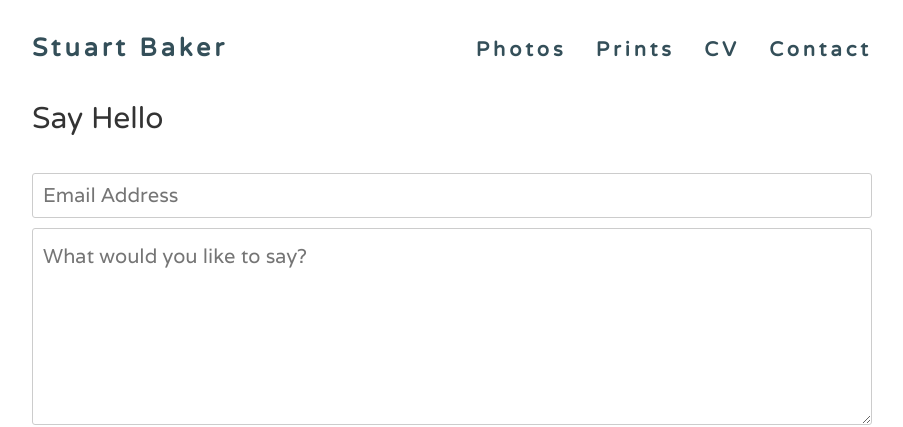
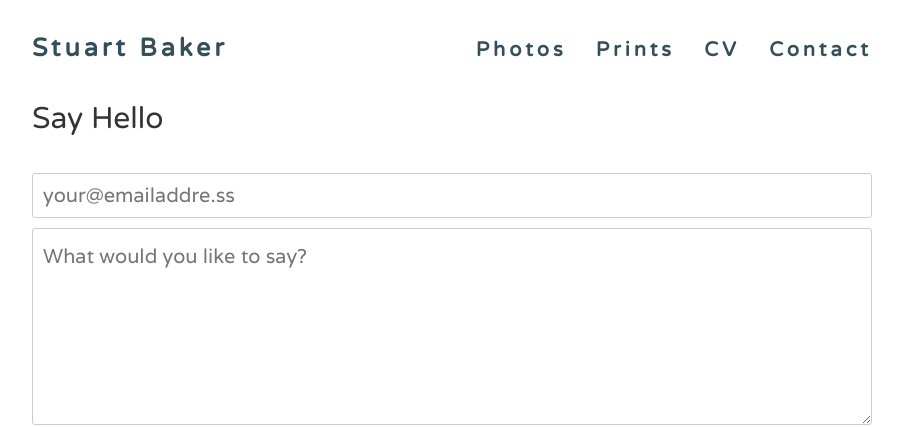
Before and after one commit to smbkr/smbkr.github.io, a Jekyll site: the page built from contact.html, in a window 1280 px wide. Shown: the top 427 px of the page, without its empty margins (188-1091 px from the left). Built offline with Jekyll 4.4.1, drawn with Linux system fonts in a browser that asks for light colours.

Commit message:
removed some redundancy in the contact form and made some customisations

```diff
--- a/contact.html
+++ b/contact.html
@@ -5,26 +5,42 @@ permalink: /contact/
 ---
 
 <div class="py2">
-  {% if site.ajaxify_contact_form %}
     <form class="form-stacked">
-      <input type="text" name="email" class="field-light" placeholder="Email Address">
+      <input type="text" name="_replyto" class="field-light" placeholder="your@emailaddre.ss">
       <textarea type="text" name="content" class="field-light" rows="5" placeholder="What would you like to say?"></textarea>
-      <input type="hidden" name="_subject" value="New submission!" />
+      <input type="hidden" name="_subject" value="New email from {{ site.url }}" />
       <input type="text" name="_gotcha" style="display:none" />
       <button type='submit' class="button button-blue button-big mobile-block">Say Hello</button>
     </form>
-  {% else %}
-    <form action="https://formspree.io/{{ site.email }}" method="POST" class="form-stacked">
-      <input type="text" name="email" class="field-light" placeholder="Your email address">
-      <textarea type="text" name="content" class="field-light" rows="5" placeholder="What would you like to say?"></textarea>
-      <input type="hidden" name="_next" value="{{ site.baseurl }}/thanks/" />
-      <input type="hidden" name="_subject" value="New submission from smbkr.com" />
-      <input type="text" name="_gotcha" style="display:none" />
-      <input type="submit" class="button button-blue button-big mobile-block" value="Say Hello">
-    </form>
-  {% endif %}
 </div>
 
-{% if site.ajaxify_contact_form %}
-  {% include ajaxify_content_form.html %}
-{% endif %}
+<script>
+    var contactForm = document.querySelector('form'),
+    inputEmail = contactForm.querySelector('[name="_replyto"]'),
+    textAreaMessage = contactForm.querySelector('[name="content"]'),
+    sendButton = contactForm.querySelector('button');
+
+    sendButton.addEventListener('click', function(event){
+      event.preventDefault();
+
+      sendButton.innerHTML = 'sending..';
+
+      var xhr = new XMLHttpRequest();
+      xhr.open('POST', '//formspree.io/{{ site.email }}', true);
+      xhr.setRequestHeader("Accept", "application/json")
+      xhr.setRequestHeader("Content-Type", "application/x-www-form-urlencoded")
+
+      xhr.send(
+        "email=" + inputEmail.value +
+        "&message=" + textAreaMessage.value);
+
+      xhr.onloadend = function (res) {
+        if (res.target.status === 200){
+          sendButton.innerHTML = 'Your message has been sent!';
+        }
+        else {
+          sendButton.innerHTML = 'Sorry, the message could not be sent.';
+        }
+      }
+    });
+</script>
```
Also changed, not shown: _includes/ajaxify_content_form.html (deleted, +0 -30 lines).
